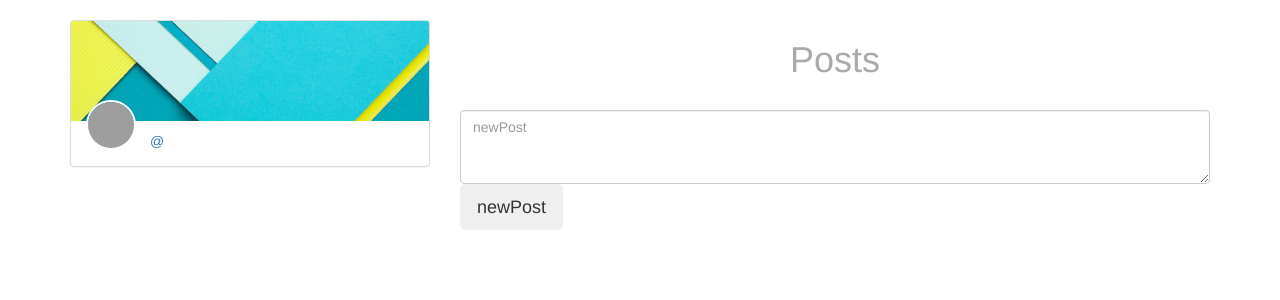
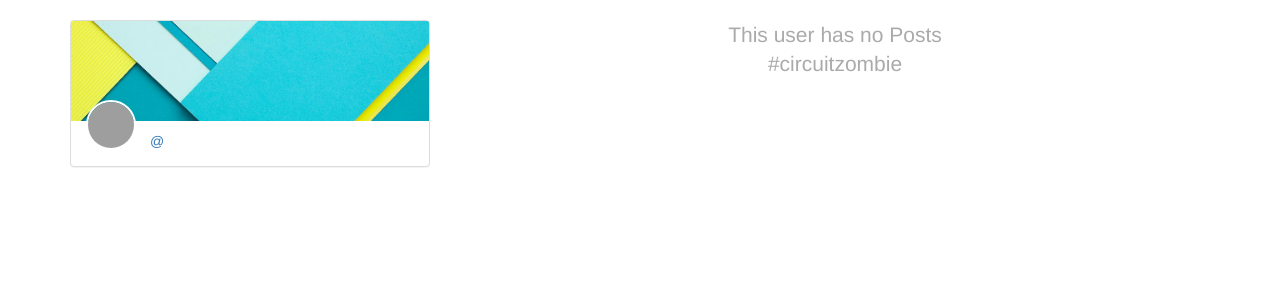
Before and after one commit to 7Pros/circuit, a Django app: template users/templates/users/user_profile.html in a window 1280 px wide. Shown: the part 52-352 px from the top of the page. Run offline with Django 3.2, Linux system fonts and the light colour scheme; the template is opened without the code that fills it, so the values that code supplies are empty; some libraries are stand-ins or nearby versions; grey boxes are pictures that could not be loaded.

Commit message:
Fix post displaying and posting

```diff
--- a/users/templates/users/user_profile.html
+++ b/users/templates/users/user_profile.html
@@ -21,9 +21,10 @@
         </div>
 
         <div class="col-xs-12 col-sm-6 col-md-8">
-            <h1 style="color: #aaa; text-align: center;">Posts</h1>
 
-            <form action="{% url 'posts:create' %}" method="post">
+            {% if request.user.is_authenticated and request.user.pk == user.pk %}
+
+                <form class="well" action="{% url 'posts:create' %}" method="post">
                 {% csrf_token %}
 
                 <br/>
@@ -38,7 +39,8 @@
 
             </form>
 
-
+            {% endif %}
+            {% if posts %}
             {% for post in posts|dictsortreversed:'created_at' %}
                 <div class="well">
                     <p>{{ post.content }}</p>
@@ -48,6 +50,10 @@
                     </small>
                 </div>
             {% endfor %}
+            {% else %}
+                <p class="text-muted lead" style="color: #aaa; text-align: center;">This user has no Posts <br/>
+                    #circuitzombie </p>
+            {% endif %}
         </div>
     </div>
 {% endblock %}
--- a/users/views.py
+++ b/users/views.py
@@ -92,7 +92,7 @@ class UserProfileView(generic.DetailView):
     model = User
 
     def render_to_response(self, context, **response_kwargs):
-        posts = Post.objects.select_related('author').filter(author=self.request.user.pk)
+        posts = Post.objects.select_related('author').filter(author=self.object.pk)
         context.update(posts=posts)
         return  super(UserProfileView, self).render_to_response(context,**response_kwargs)
 
```
